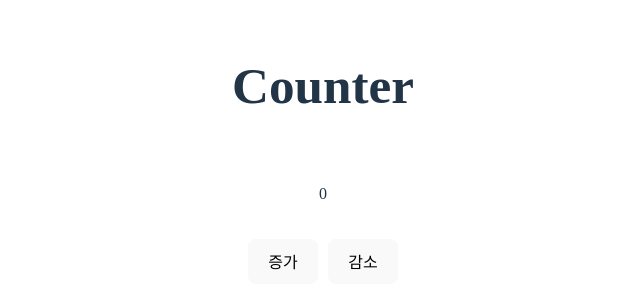
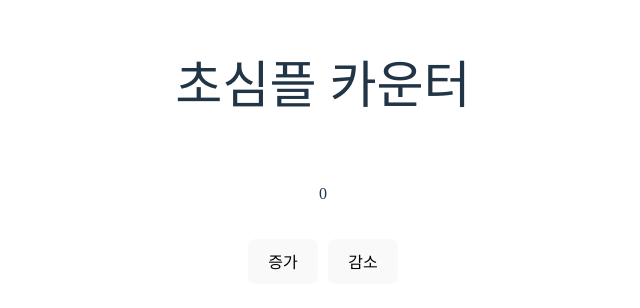
Before and after one commit to RunaUXLabs/counter, a React (Vite) app: page / in a window 1280 px wide. Shown: the part 246-554 px from the top of the page, without its empty margins (317-957 px from the left). Built offline with nearby package versions, Linux system fonts and the light colour scheme.

Commit message:
한글변경

```diff
--- a/src/App.jsx
+++ b/src/App.jsx
@@ -9,7 +9,7 @@ function App() {
 
   return (
     <>
-      <h1>Counter</h1>
+      <h1>초심플 카운터</h1>
       <p>{count}</p>
       {/* 자식이 부모로부터 props로 값을 전달받음 */}
 
--- a/src/App2.jsx
+++ b/src/App2.jsx
@@ -10,7 +10,7 @@ function App() {
 
   return (
     <>
-      <h1>Counter</h1>
+      <h1>컴포넌트 분리 된<br />초심플 카운터</h1>
       {/* 숫자 표시 컴포넌트 삽입 */}
       <CounterDisplay count={count} />
 
@@ -23,7 +23,6 @@ function App() {
         label="감소"
         func={() => setCount(count - 1)}
       />
-
     </>
   );
 }
--- a/src/main.jsx
+++ b/src/main.jsx
@@ -1,8 +1,8 @@
 import { StrictMode } from 'react';
 import { createRoot } from 'react-dom/client';
 import './index.css';
-// import App from './App.jsx'; // 초 심플 카운터
-import App from './App2.jsx'; // 분리형 컴포넌트 카운터
+import App from './App.jsx'; // 초 심플 카운터
+// import App from './App2.jsx'; // 분리형 컴포넌트 카운터
 
 createRoot(document.getElementById('root')).render(
   <StrictMode>
```
